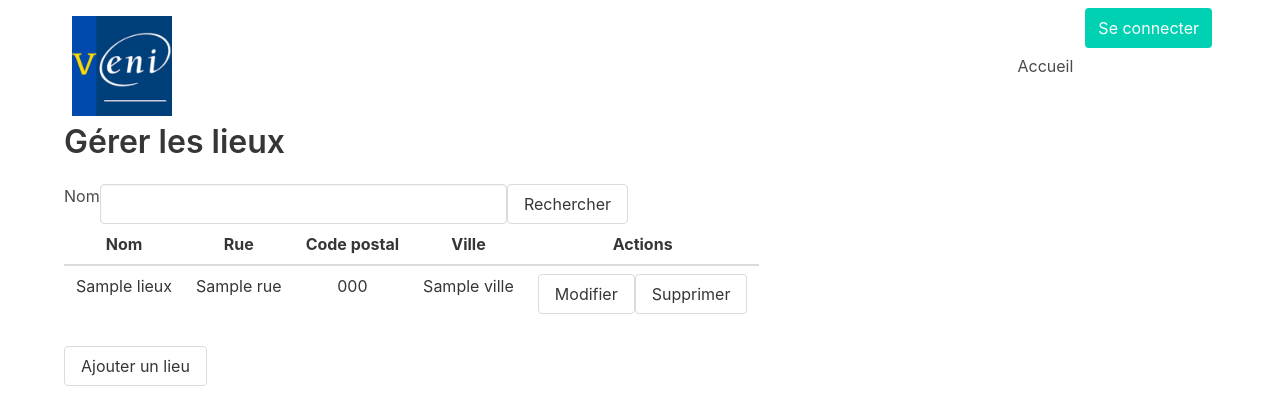
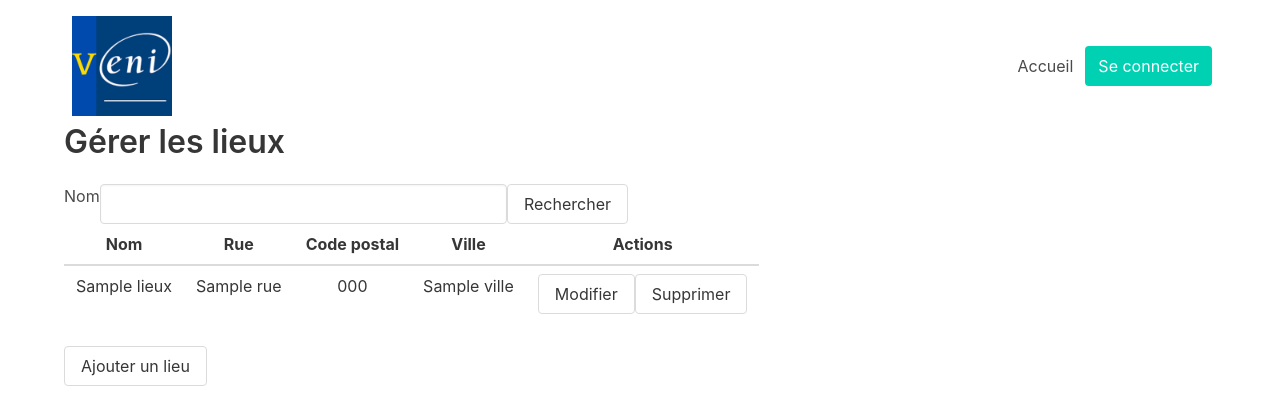
Before and after one commit to Tsekko/VENI, a Symfony app: template templates/administration/lieux.html.twig in a window 1280 px wide. Shown: the top 420 px of the page. Run offline with Twig, Linux system fonts and the light colour scheme; the template is opened without the code that fills it: most values are stand-ins (such as "Sample title", 1, 10 or a date in 2020); form fields are guessed from the names that the template uses; some libraries are stand-ins or nearby versions.

Commit message:
Centrage du bouton connecter

```diff
--- a/templates/components/navbar.html.twig
+++ b/templates/components/navbar.html.twig
@@ -31,7 +31,7 @@
                     <div class="buttons">
                         <a class="navbar-item button is-primary" href={{ path('app_logout') }}>Se déconnecter</a>
                 {% else %}
-                    <a class="navbar-item button is-primary" href={{ path('app_login') }}>Se connecter</a>
+                    <a class="navbar-item button is-primary is-align-self-center" href={{ path('app_login') }}>Se connecter</a>
                 {% endif %}
                 </div>
         </div>
```
